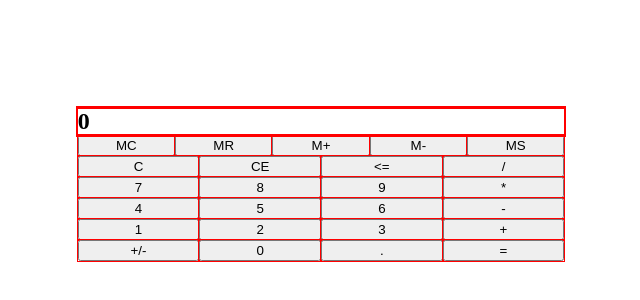
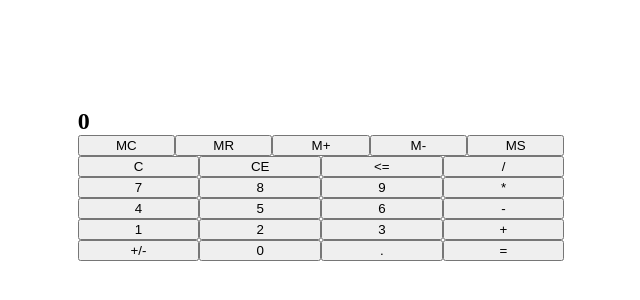
Before and after one commit to Fastion-1024/FCC-JavaScript-Calculator, a React (Create React App) app: page / in a window 1280 px wide. Shown: the part 216-516 px from the top of the page, without its empty margins (319-959 px from the left). Built offline with nearby package versions, Linux system fonts and the light colour scheme.

Commit message:
Added Colour Variables

```diff
--- a/src/components/App/App.css
+++ b/src/components/App/App.css
@@ -1,6 +1,17 @@
 * {
-    outline: 0.1em solid red;
+    /* outline: 0.1em solid red; */
     margin: 0;
+}
+
+:root {
+    --clr-bg-darkest: #222831;
+    --clr-bg-dark: #393e46;
+    --clr-bg-light: #eeeeee;
+    --clr-bg-medium: #cecece;
+    --clr-primary-light: #00adb5;
+    --clr-primary-dark: #009ba3;
+    --clr-secondary: #f17300;
+    --clr-secondary-alt: #9fcc2e;
 }
 
 main {
```
